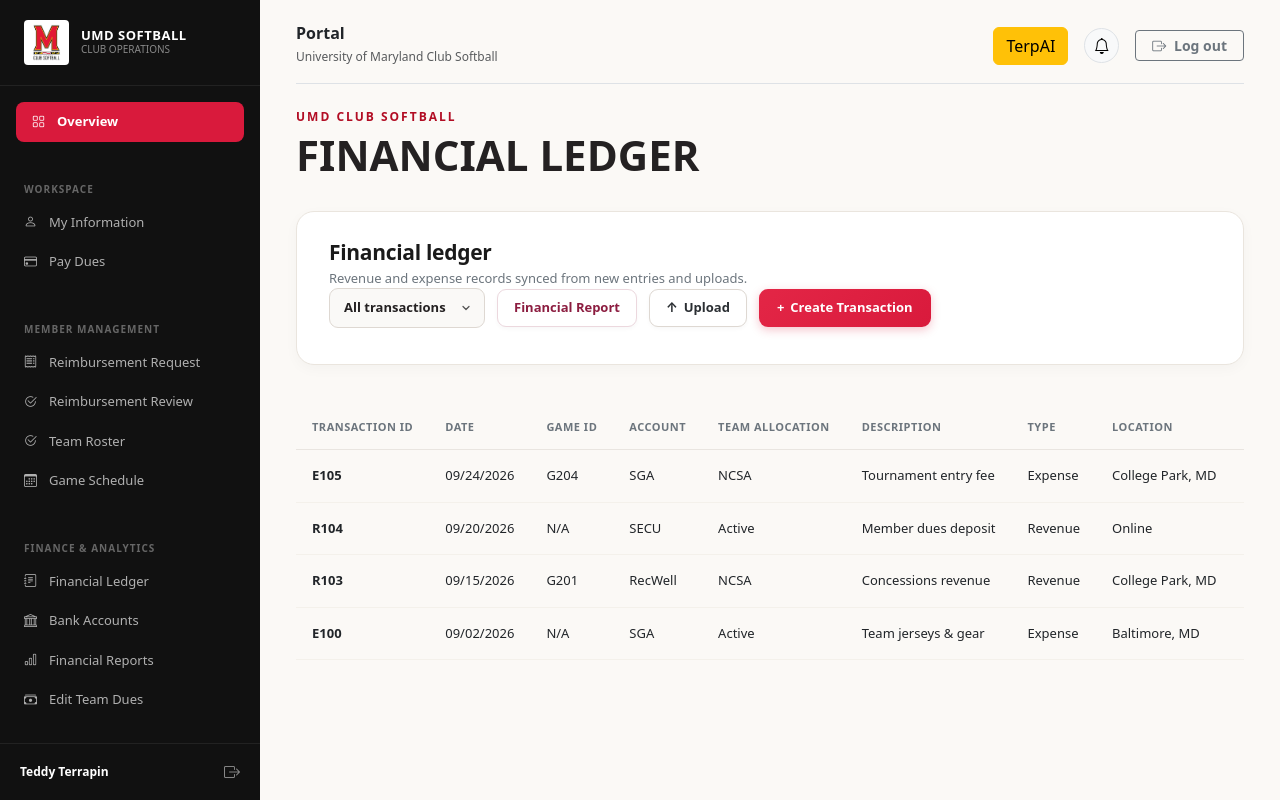
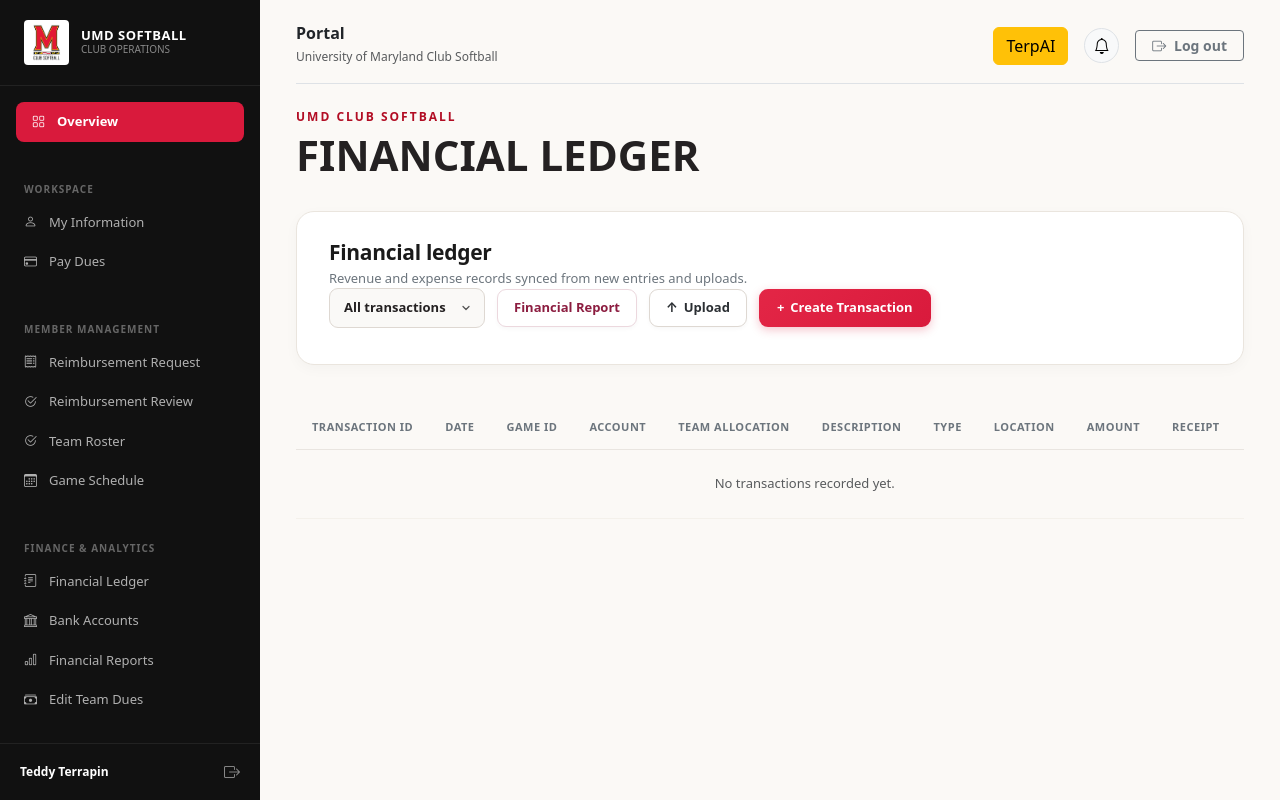
Before and after one commit to smgong27/helloWorld, a Flask app: page /financial-ledger in a window 1280 px wide. Run offline with Flask 3, Linux system fonts and the light colour scheme.

Commit message:
Edited subtitle text in record-transaction. In financial-ledger.html, removed/deleted fake transactions and added in functionality where rows are populated in the table from creating new transactions or uploaded transactions.

```diff
--- a/templates/financial-ledger.html
+++ b/templates/financial-ledger.html
@@ -59,73 +59,35 @@
             </tr>
         </thead>
         <tbody>
-            <!-- FAKE DATA FOR SHOW -->
+            {% for trans in transactions %}
             <tr>
-                <td><strong>E105</strong></td>
-                <td>09/24/2026</td>
-                <td>G204</td>
-                <td>SGA</td>
-                <td>NCSA</td>
-                <td>Tournament entry fee</td>
-                <td>Expense</td>
-                <td>College Park, MD</td>
-                <td class="amount-neg">-$450.00</td>
-                <td>
-                    <button type="button" class="btn-view-receipt">View</button>
+                <td><strong>{{ trans.transaction_id }}</strong></td>
+                <td>{{ trans.transaction_date.strftime('%m/%d/%Y') }}</td>
+                <td>{{ trans.game_id if trans.game_id else 'N/A' }}</td>
+                <td>{{ trans.account_id }}</td>
+                <td>{{ trans.team_id }}</td>
+                <td>{{ trans.description }}</td>
+                <td>{{ trans.transaction_type }}</td>
+                <td>{{ trans.location if trans.location else 'N/A' }}</td>
+                <td class="{% if trans.transaction_type == 'Expense' %}amount-neg{% else %}amount-pos{% endif %}">
+                    {% if trans.transaction_type == 'Expense' %}-{% else %}+{% endif %}${{ "%.2f"|format(trans.amount) }}
                 </td>
                 <td>
-                    <a href="/financial-ledger-update/E105" class="btn-edit-cell">Edit</a>
+                    {% if trans.receipt_filename %}
+                        <a href="{{ url_for('static', filename='uploads/' + trans.receipt_filename) }}" target="_blank" class="btn-view-receipt">View</a>
+                    {% else %}
+                        N/A
+                    {% endif %}
+                </td>
+                <td>
+                    <a href="/financial-ledger-update/{{ trans.transaction_id }}" class="btn-edit-cell">Edit</a>
                 </td>
             </tr>
+            {% else %}
             <tr>
-                <td><strong>R104</strong></td>
-                <td>09/20/2026</td>
-                <td>N/A</td>
-                <td>SECU</td>
-                <td>Active</td>
-                <td>Member dues deposit</td>
-                <td>Revenue</td>
-                <td>Online</td>
-                <td class="amount-pos">+$1,200.00</td>
-                <td>N/A</td>
-                <td>
-                    <a href="/financial-ledger-update/R104" class="btn-edit-cell">Edit</a>
-                </td>
+                <td colspan="11" class="text-center py-4 text-muted">No transactions recorded yet.</td>
             </tr>
-            <tr>
-                <td><strong>R103</strong></td>
-                <td>09/15/2026</td>
-                <td>G201</td>
-                <td>RecWell</td>
-                <td>NCSA</td>
-                <td>Concessions revenue</td>
-                <td>Revenue</td>
-                <td>College Park, MD</td>
-                <td class="amount-pos">+$800.00</td>
-                <td>
-                    <button type="button" class="btn-view-receipt">View</button>
-                </td>
-                <td>
-                    <a href="/financial-ledger-update/R103" class="btn-edit-cell">Edit</a>
-                </td>
-            </tr>
-            <tr>
-                <td><strong>E100</strong></td>
-                <td>09/02/2026</td>
-                <td>N/A</td>
-                <td>SGA</td>
-                <td>Active</td>
-                <td>Team jerseys &amp; gear</td>
-                <td>Expense</td>
-                <td>Baltimore, MD</td>
-                <td class="amount-neg">-$680.00</td>
-                <td>
-                    <button type="button" class="btn-view-receipt">View</button>
-                </td>
-                <td>
-                    <a href="/financial-ledger-update/E100" class="btn-edit-cell">Edit</a>
-                </td>
-            </tr>
+            {% endfor %}
         </tbody>
     </table>
 </div>
```
Also changed, not shown: templates/record-transaction.html (+6 -6 lines).
